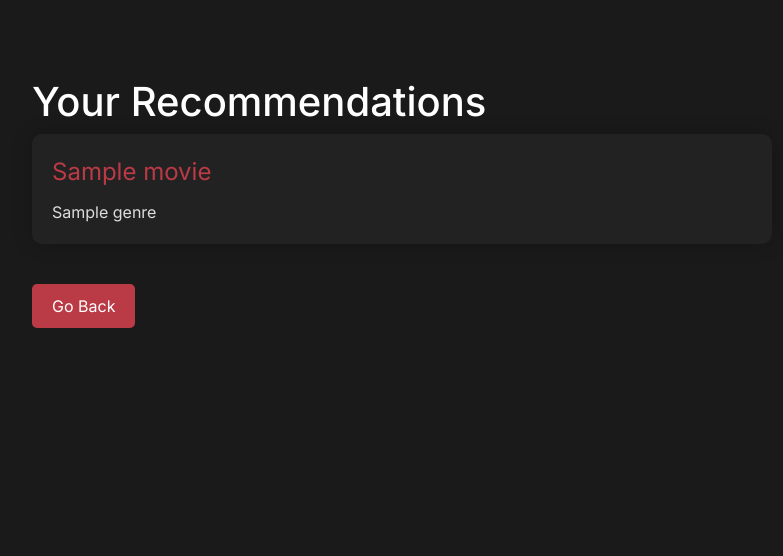
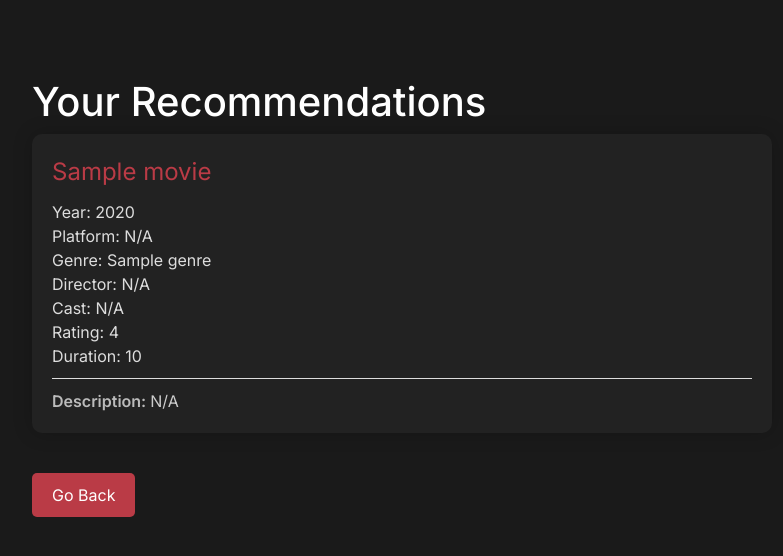
Before and after one commit to rayahmian/MovieRecommendation, a Django app: template recommender/templates/results.html in a window 1280 px wide. Shown: the top 556 px of the page, without its empty margins (238-1021 px from the left). Run offline with Django 3.2, Linux system fonts and the light colour scheme; the template is opened without the code that fills it: most values are stand-ins (such as "Sample title", 1, 10 or a date in 2020); some libraries are stand-ins or nearby versions.

Commit message:
Updated results.html recommendations page

```diff
--- a/recommender/templates/results.html
+++ b/recommender/templates/results.html
@@ -27,8 +27,21 @@
             margin-bottom: 10px;
             color: #BA3B46;
         }
-        .movie-genre {
+        .movie-info {
             color: #ddd;
+        }
+        .movie-details {
+            margin-top: 10px;
+            padding-top: 10px;
+            border-top: 1px solid #ddd;
+        }
+        .movie-description-title {
+            color: #bbb;
+        }
+        .movie-description {
+            margin-top: 10px;
+            color: #ccc;
+            display: inline;
         }
         .go-back-btn {
             margin-top: 20px;
@@ -51,7 +64,17 @@
             {% for movie in recommendations %}
                 <div class="movie-card">
                     <div class="movie-title">{{ movie.title }}</div>
-                    <div class="movie-genre">{{ movie.genre }}</div>
+                    <div class="movie-info">Year: {{ movie.year }}</div>
+                    <div class="movie-info">Platform: {{ movie.platform|default:"N/A" }}</div>
+                    <div class="movie-info">Genre: {{ movie.genre }}</div>
+                    <div class="movie-info">Director: {{ movie.director|default:"N/A" }}</div>
+                    <div class="movie-info">Cast: {{ movie.cast|default:"N/A" }}</div>
+                    <div class="movie-info">Rating: {{ movie.rating|default:"N/A" }}</div>
+                    <div class="movie-info">Duration: {{ movie.duration|default:"N/A" }}</div>
+                    <div class="movie-details">
+                        <span class="movie-description-title"><strong>Description: </strong></span>
+                        <span class="movie-description">{{ movie.description|default:"N/A" }}</span>
+                    </div>
                 </div>
             {% endfor %}
         {% else %}
```
